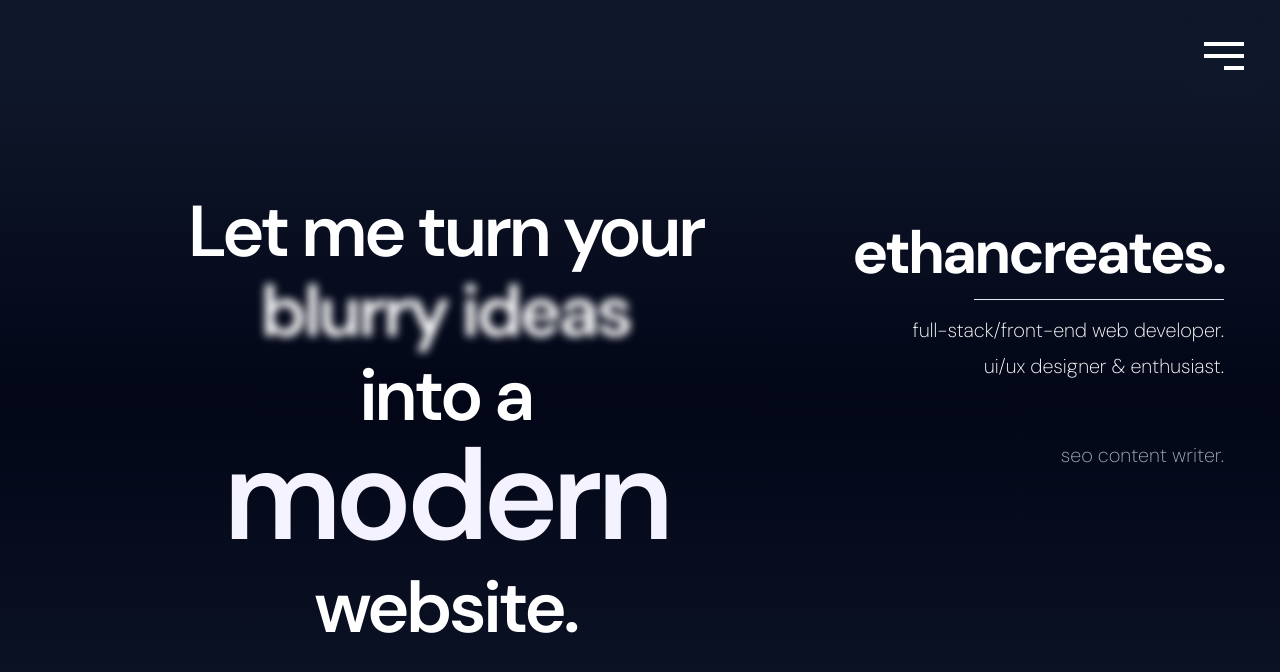
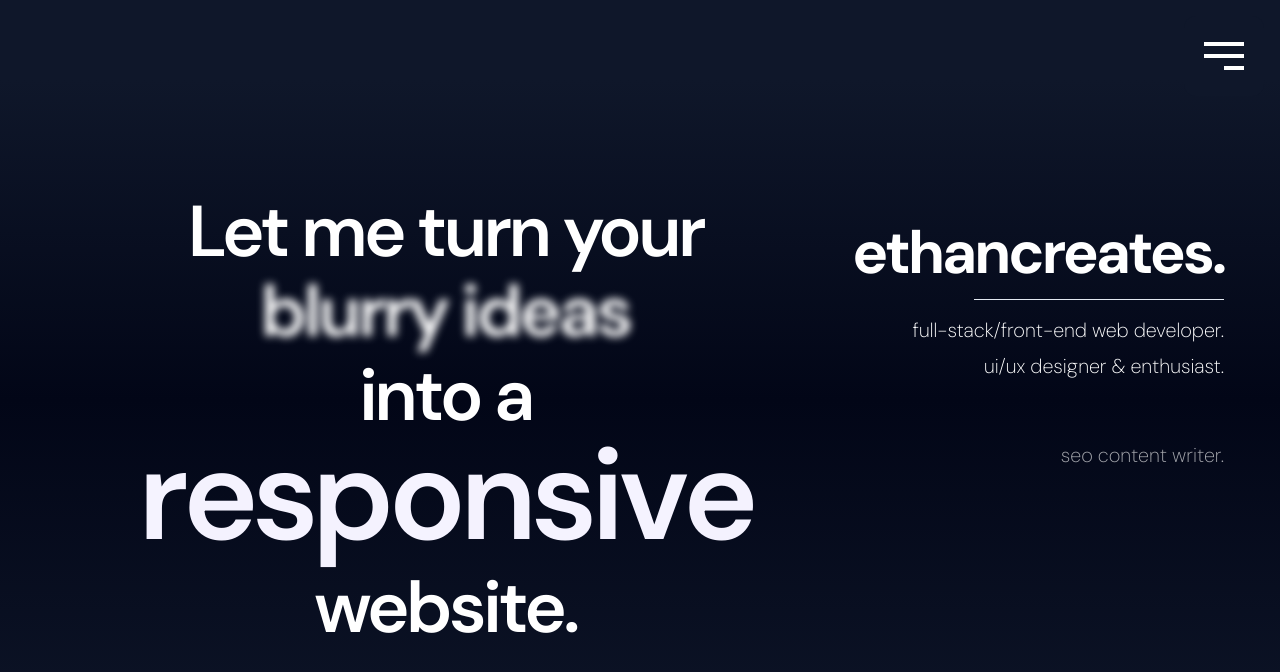
Before and after one commit to ethancreates/ethancreates-portfolio, a Next.js app: page / in a window 1280 px wide. Shown: the top 672 px of the page. Built offline with nearby package versions, Linux system fonts and the light colour scheme.

Commit message:
changed user-friendly to accessible to make it shorter

```diff
--- a/src/components/HeroSection.tsx
+++ b/src/components/HeroSection.tsx
@@ -45,11 +45,10 @@ const HeroSection = () => {
           <AnimatedText
             phrases={[
               "innovative",
-
+              "accessible",
               "responsive",
               "modern",
               "scalable",
-              "user-friendly",
               "secure",
             ]}
           />
```
